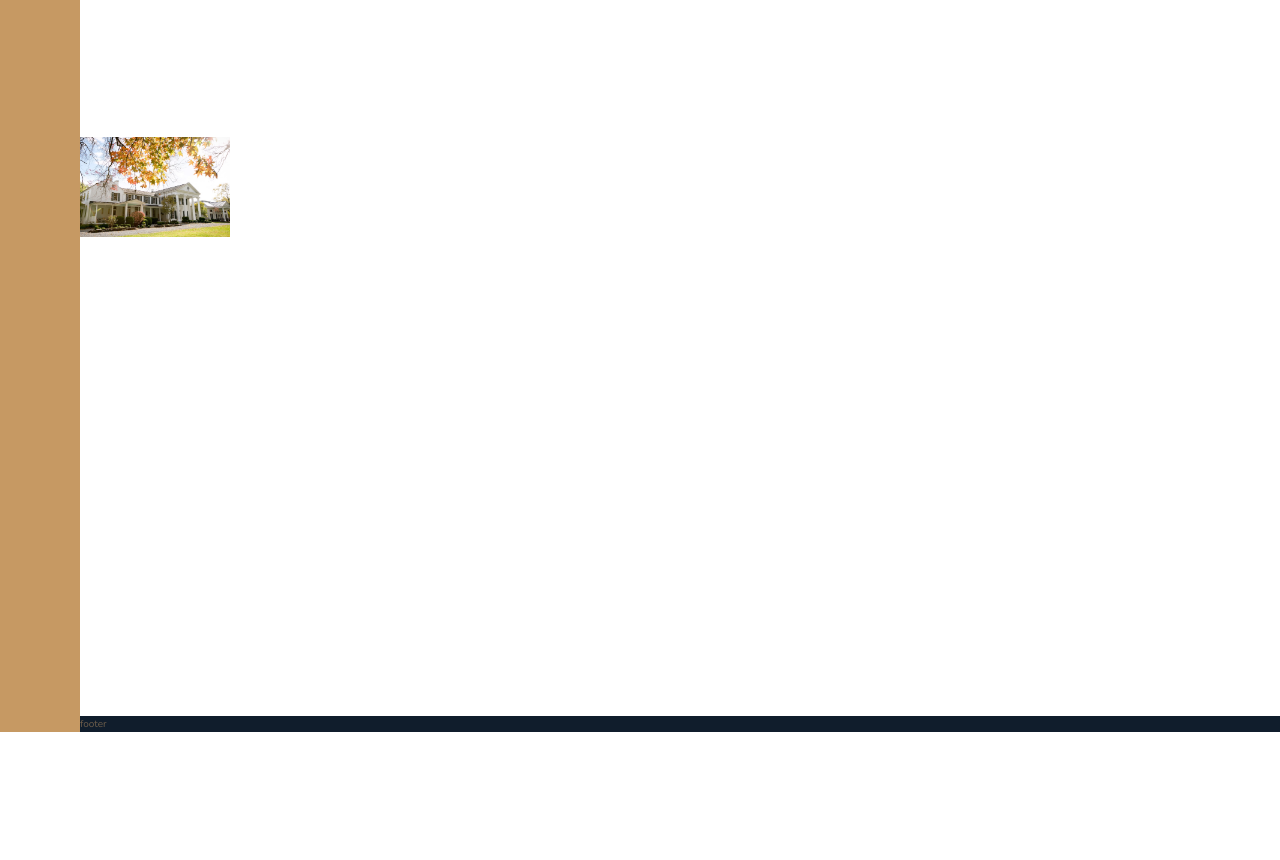
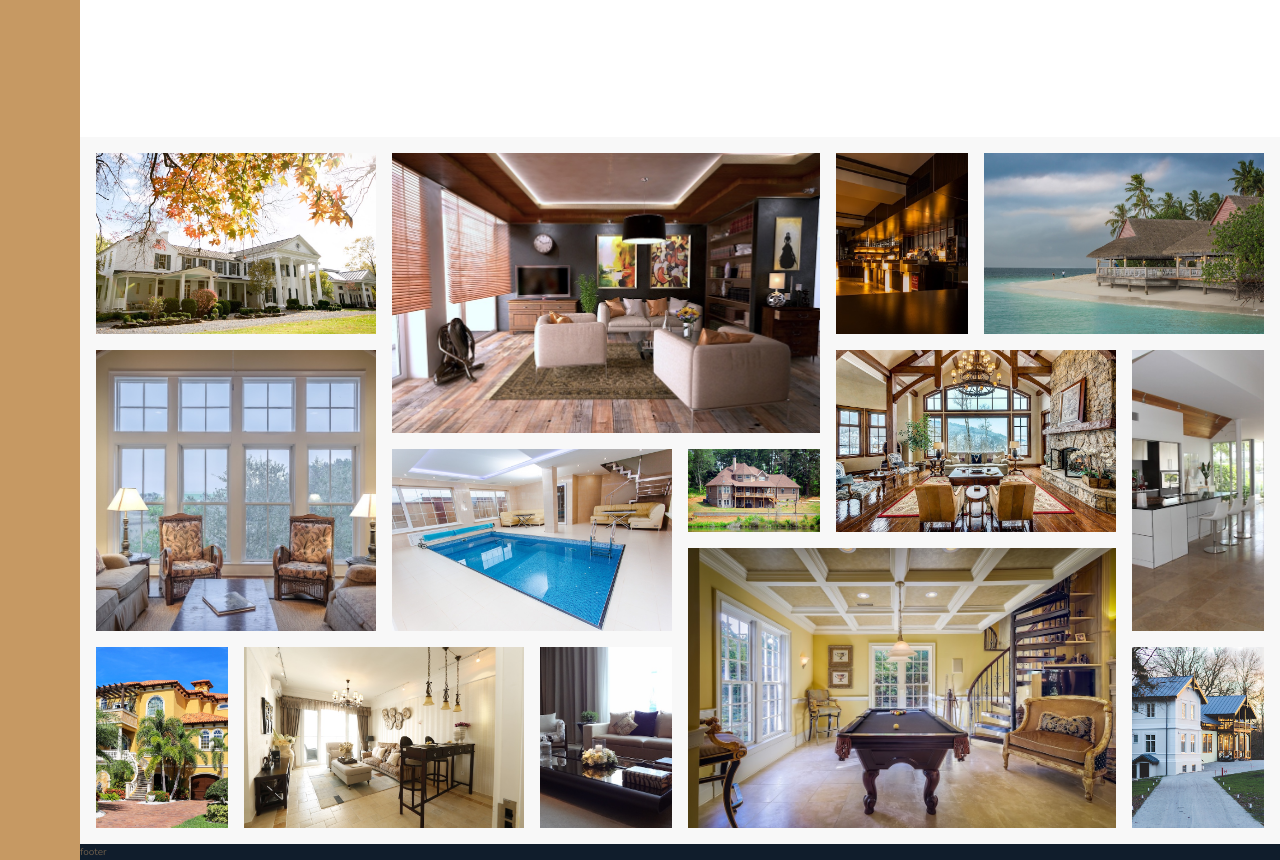
Before and after one commit to Beschuetzer/CSS-Grid, a website: page index.html in a window 1280 px wide. Shown: the part 2960-3820 px from the top of the page. Before the commit the page ends 3692 px from the top, so only its background shows below. Drawn offline with nearby package versions, Linux system fonts and the light colour scheme.

Commit message:
Position gallery items

```diff
--- a/index.html
+++ b/index.html
@@ -290,7 +290,48 @@
             </div>
         </section>
         <section class="gallery">
-            <img src="img/gal-1.jpeg" alt="Gallery Image 1" class="gallery__img">
+            <figure class="gallery__item gallery__item--1">
+                <img src="img/gal-1.jpeg" alt="Gallery Image 1" class="gallery__img">
+            </figure>
+            <figure class="gallery__item gallery__item--2">
+                <img src="img/gal-2.jpeg" alt="Gallery Image 2" class="gallery__img">
+            </figure>
+            <figure class="gallery__item gallery__item--3">
+                <img src="img/gal-3.jpeg" alt="Gallery Image 3" class="gallery__img">
+            </figure>
+            <figure class="gallery__item gallery__item--4">
+                <img src="img/gal-4.jpeg" alt="Gallery Image 4" class="gallery__img">
+            </figure>
+            <figure class="gallery__item gallery__item--5">
+                <img src="img/gal-5.jpeg" alt="Gallery Image 5" class="gallery__img">
+            </figure>
+            <figure class="gallery__item gallery__item--6">
+                <img src="img/gal-6.jpeg" alt="Gallery Image 6" class="gallery__img">
+            </figure>
+            <figure class="gallery__item gallery__item--7">
+                <img src="img/gal-7.jpeg" alt="Gallery Image 7" class="gallery__img">
+            </figure>
+            <figure class="gallery__item gallery__item--8">
+                <img src="img/gal-8.jpeg" alt="Gallery Image 8" class="gallery__img">
+            </figure>
+            <figure class="gallery__item gallery__item--9">
+                <img src="img/gal-9.jpeg" alt="Gallery Image 9" class="gallery__img">
+            </figure>
+            <figure class="gallery__item gallery__item--10">
+                <img src="img/gal-10.jpeg" alt="Gallery Image 10" class="gallery__img">
+            </figure>
+            <figure class="gallery__item gallery__item--11">
+                <img src="img/gal-11.jpeg" alt="Gallery Image 11" class="gallery__img">
+            </figure>
+            <figure class="gallery__item gallery__item--12">
+                <img src="img/gal-12.jpeg" alt="Gallery Image 12" class="gallery__img">
+            </figure>
+            <figure class="gallery__item gallery__item--13">
+                <img src="img/gal-13.jpeg" alt="Gallery Image 13" class="gallery__img">
+            </figure>
+            <figure class="gallery__item gallery__item--14">
+                <img src="img/gal-14.jpeg" alt="Gallery Image 14" class="gallery__img">
+            </figure>
         </section>
         <footer class="footer">
             footer
--- a/sass/_gallery.scss
+++ b/sass/_gallery.scss
@@ -1,11 +1,61 @@
 .gallery {
+    background-color: $color-grey-light-1;
     grid-column: full-start / full-end;
     display: grid;
     grid-template-columns: repeat(8, 1fr);
     grid-template-rows: repeat(7, 6.47vw);
+    padding: $default-font-size;
+    grid-gap: $default-font-size;
+
+    &__item {
+        &--1 {
+            grid-area: 1/1/span 2/span 2;
+        }
+        &--2 {
+            grid-area: 1/3/span 3/span 3;
+        }
+        &--3 {
+            grid-area: 1/6/span 2/span 1;
+        }
+        &--4 {
+            grid-area: 1/7/span 2/span 2;
+        }
+        &--5 {
+            grid-area: 3/1/span 3/span 2;
+        }
+        &--6 {
+            grid-area: 4/3/span 2/span 2;
+        }
+        &--7 {
+            grid-area: 4/5/span 1/span 1;
+        }
+        &--8 {
+            grid-area: 3/6/span 2/span 2;
+        }
+        &--9 {
+            grid-area: 3/8/span 3/span 1;
+        }
+        &--10 {
+            grid-area: 6/1/span 2/span 1;
+        }
+        &--11 {
+            grid-area: 6/2/span 2/span 2;
+        }
+        &--12 {
+            grid-area: 6/4/span 2/span 1;
+        }
+        &--13 {
+            grid-area: 5/5/span 3/span 3;
+        }
+        &--14 {
+            grid-area: 6/8/span 2/span 1;
+        }
+    }
 
     &__img {
         width: 100%;
+        height: 100%;
+        object-fit: cover;
+        display: block;
     }
-
 }
```
Also changed, not shown: css/style.css, 3 other files.
